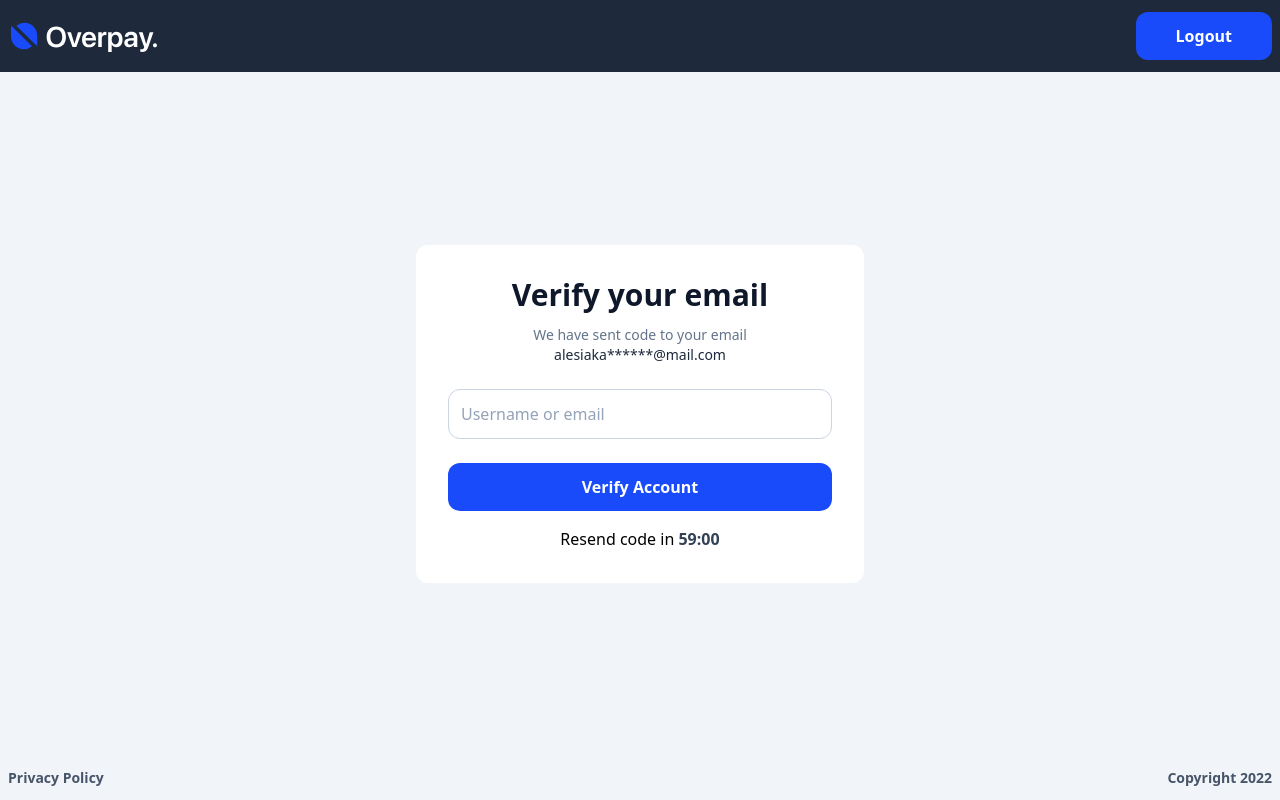
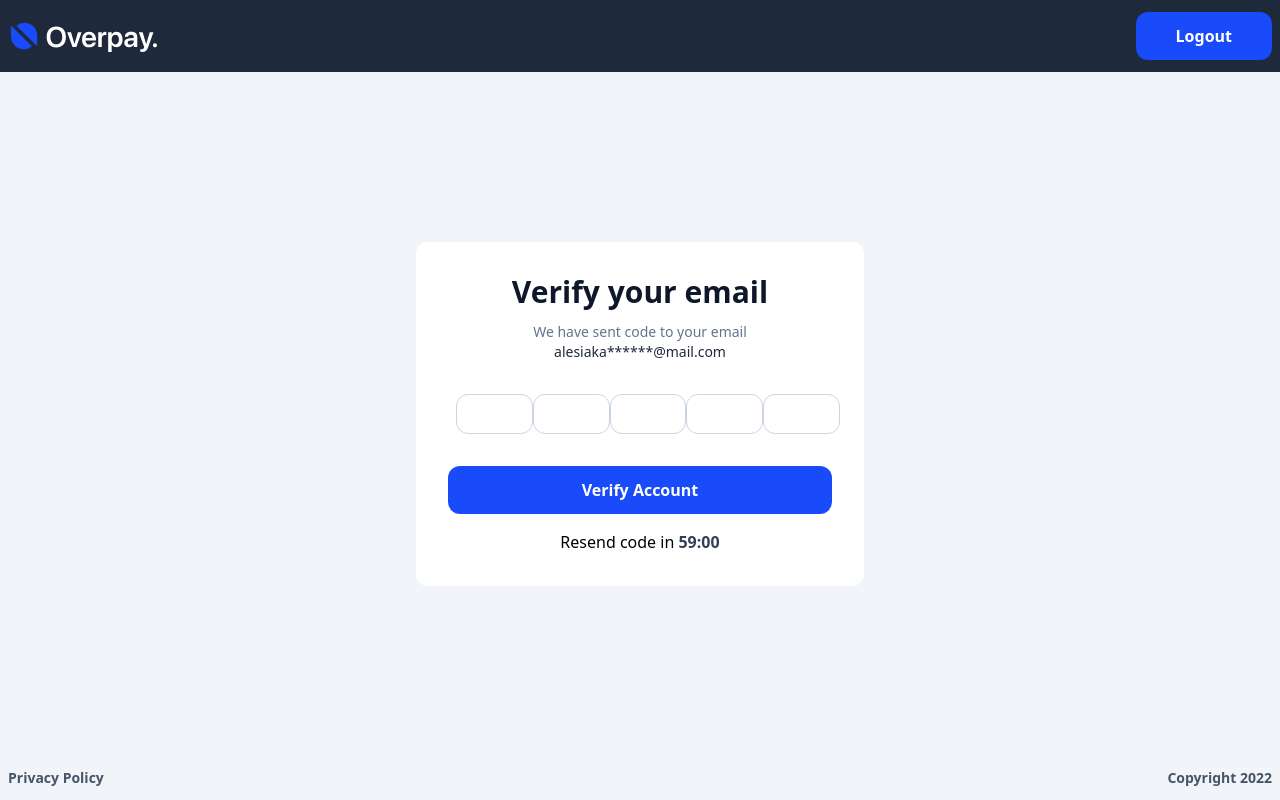
Before and after one commit to iamsahebgiri/overpay, a Next.js app: page /verify-otp in a window 1280 px wide. Built offline with nearby package versions, Linux system fonts and the light colour scheme.

Commit message:
chore: add functional otp input

```diff
--- /dev/null
+++ b/components/common/opt-input.jsx
@@ -0,0 +1,125 @@
+import React, { useEffect, useRef, useState } from "react";
+import { TextField } from "./text-field";
+
+const BACKSPACE_KEY = 8;
+const LEFT_ARROW_KEY = 37;
+const UP_ARROW_KEY = 38;
+const RIGHT_ARROW_KEY = 39;
+const DOWN_ARROW_KEY = 40;
+
+const OtpInput = () => {
+  const fields = 5;
+  const [value, setValue] = useState("");
+  const [inputs, setInputs] = useState([]);
+
+  const inputRefs = useRef([]);
+
+  useEffect(() => {
+    let arr = [];
+    for (let i = 0; i < fields; i++) {
+      arr.push("");
+    }
+    setInputs(arr);
+  }, []);
+
+  const handleChange = (e) => {
+    let value = e.target.value;
+
+    if (value !== "") {
+      let input;
+      value;
+      if (Number(e.target.dataset.id) + i < fields) {
+        input[Number(e.target.dataset.id) + i] = value;
+      }
+      setInputs(input);
+      const newTarget =
+        inputRefs[
+          e.target.dataset.id < inputs.length
+            ? Number(e.target.dataset.id) + 1
+            : e.target.dataset.id
+        ];
+
+      if (newTarget) {
+        newTarget.focus();
+        newTarget.select();
+      }
+    }
+  };
+
+  const handleKeyDown = (e) => {
+    const target = Number(e.target.dataset.id),
+      nextTarget = inputRefs[target + 1],
+      prevTarget = inputRefs[target - 1];
+
+    let input, value;
+
+    switch (e.keyCode) {
+      case BACKSPACE_KEY:
+        e.preventDefault();
+        inputRefs[target].value = "";
+        input = inputs.slice();
+        input[target] = "";
+        value = input.join("");
+
+        setInputs(input);
+
+        console.log(value);
+        if (inputRefs[target].value === "") {
+          if (prevTarget) {
+            prevTarget.focus();
+            prevTarget.select();
+          }
+        }
+        break;
+
+      case LEFT_ARROW_KEY:
+        e.preventDefault();
+        if (prevTarget) {
+          prevTarget.focus();
+          prevTarget.select();
+        }
+        break;
+
+      case RIGHT_ARROW_KEY:
+        e.preventDefault();
+        if (nextTarget) {
+          nextTarget.focus();
+          nextTarget.select();
+        }
+        break;
+
+      case UP_ARROW_KEY:
+        e.preventDefault();
+        break;
+
+      case DOWN_ARROW_KEY:
+        e.preventDefault();
+        break;
+
+      default:
+        break;
+    }
+  };
+
+  return (
+    <div className="flex items-center justify-center">
+      {inputs.map((input, i) => (
+        <TextField
+          ref={(ref) => {
+            inputRefs[i] = ref;
+          }}
+          key={i}
+          id={i}
+          name={i}
+          data-id={i}
+          onKeyDown={handleKeyDown}
+          onChange={handleChange}
+          maxLength="1"
+          className="m-2 border h-10 w-10 text-center form-control rounded font-extrabold"
+        />
+      ))}
+    </div>
+  );
+};
+
+export default OtpInput;
--- a/components/page/otp-auth.jsx
+++ b/components/page/otp-auth.jsx
@@ -1,5 +1,5 @@
 import { Button } from "components/common/button";
-import { TextField } from "components/common/text-field";
+import OtpInput from "components/common/opt-input";
 import FullHeader from "components/layout/full-header";
 import React from "react";
 
@@ -21,14 +21,7 @@ const OtpAuth = () => {
         <div>
           <form action="#" method="POST">
             <div>
-              <TextField
-                id="email"
-                name="email"
-                type="email"
-                autoComplete="email"
-                placeholder="Username or email"
-                required
-              />
+              <OtpInput />
             </div>
           </form>
         </div>
```
